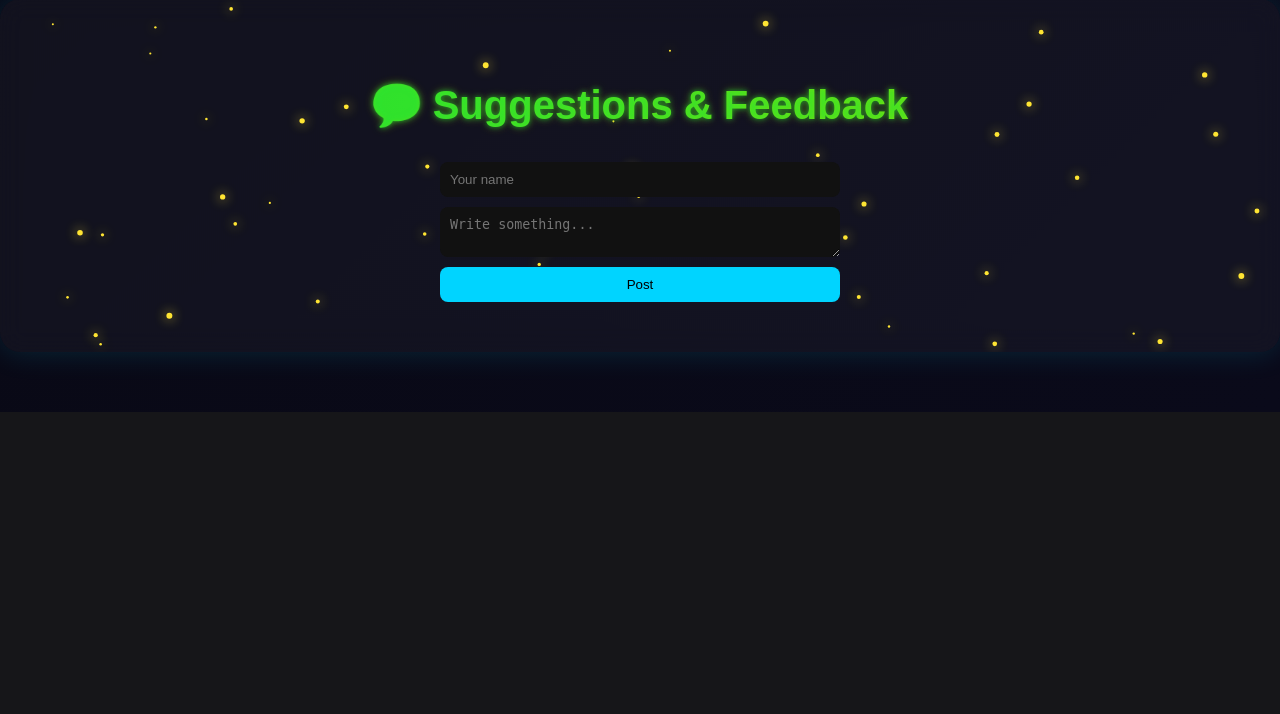
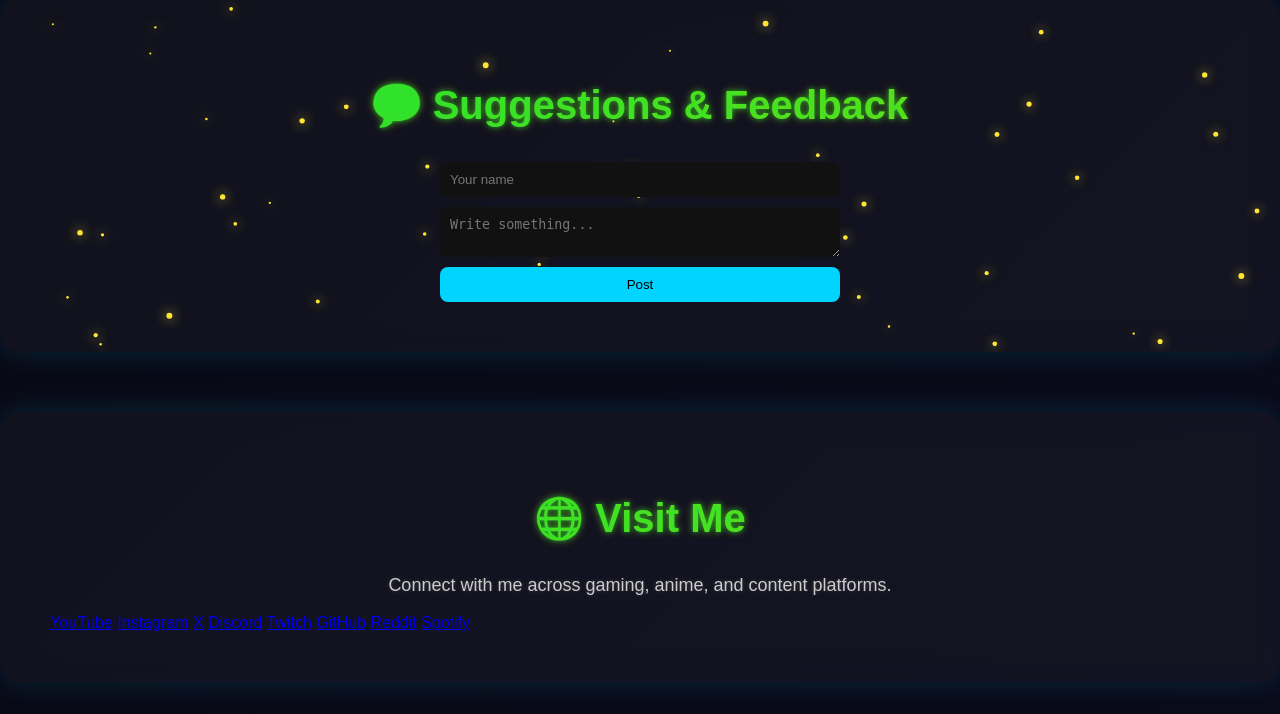
Before and after one commit to obziron/obziron_website, a Flask app: page / in a window 1280 px wide. Shown: the part 5786-6500 px from the top of the page. Before the commit the page ends 6198 px from the top, so only its background shows below. Run offline with Flask 3, Linux system fonts and the light colour scheme.

Commit message:
Update index.html

```diff
--- a/templates/index.html
+++ b/templates/index.html
@@ -230,6 +230,40 @@
     animate();
 });
 </script>
+<!-- ================= VISIT ME ================= -->
+<div class="section">
 
+    <canvas class="particles-bg"></canvas>
+
+    <div class="content">
+
+        <h2 class="heading">🌐 Visit Me</h2>
+
+        <p class="description">
+            Connect with me across gaming, anime, and content platforms.
+        </p>
+
+        <div class="links">
+
+            <a href="https://youtube.com/@obziron" target="_blank" class="btn yt">YouTube</a>
+
+            <a href="https://instagram.com/obziron" target="_blank" class="btn insta">Instagram</a>
+
+            <a href="https://x.com/obziron" target="_blank" class="btn twitter">X</a>
+
+            <a href="https://discord.gg/AzPUhmDKTm" target="_blank" class="btn discord">Discord</a>
+
+            <a href="https://twitch.tv/obziron" target="_blank" class="btn twitch">Twitch</a>
+
+            <a href="https://github.com/obziron" target="_blank" class="btn github">GitHub</a>
+
+            <a href="https://reddit.com/u/obziron" target="_blank" class="btn reddit">Reddit</a>
+
+            <a href="https://open.spotify.com/user/31msirajfea73j3ctmntsnm3lfly" target="_blank" class="btn spotify">Spotify</a>
+
+        </div>
+
+    </div>
+</div>
 </body>
 </html>
```
